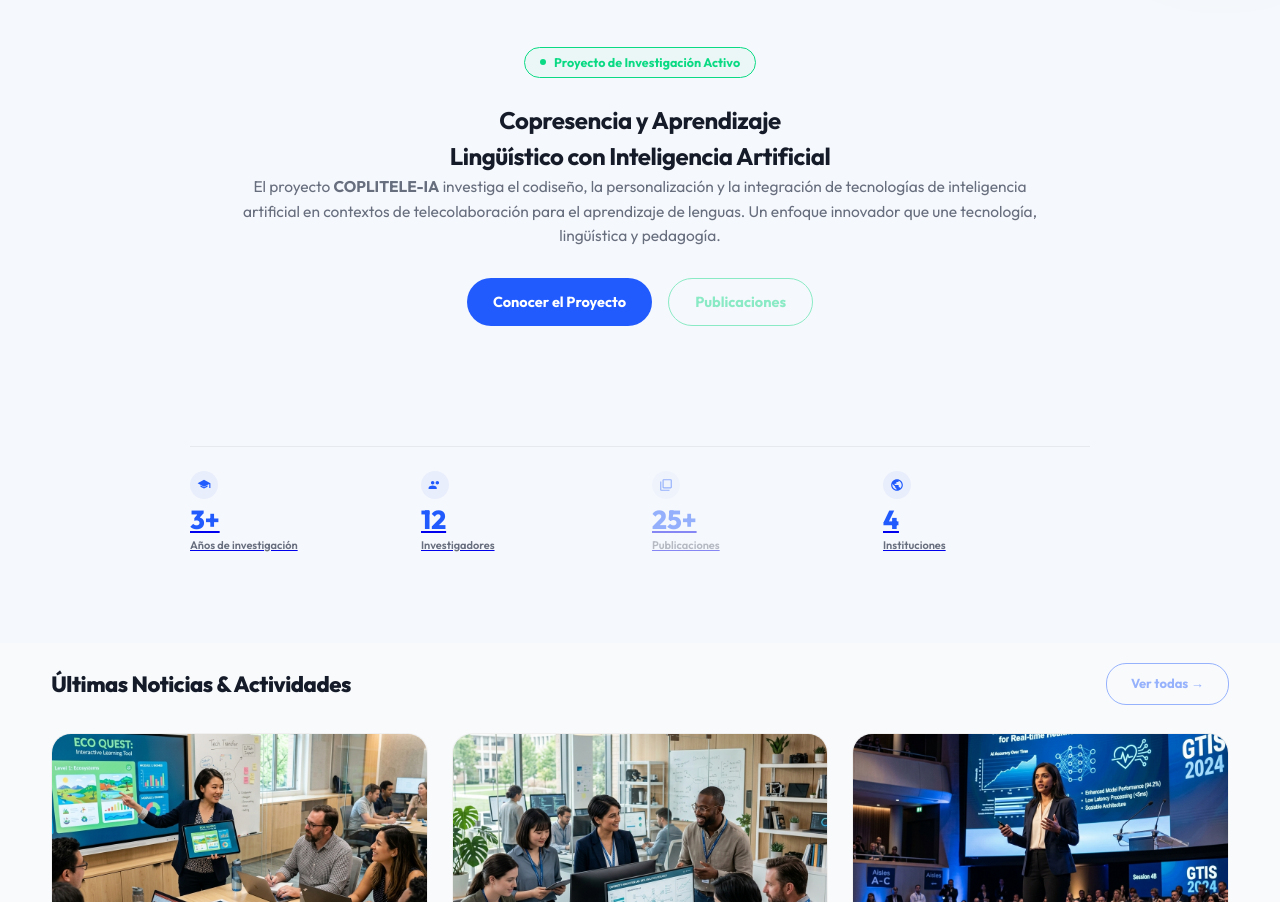
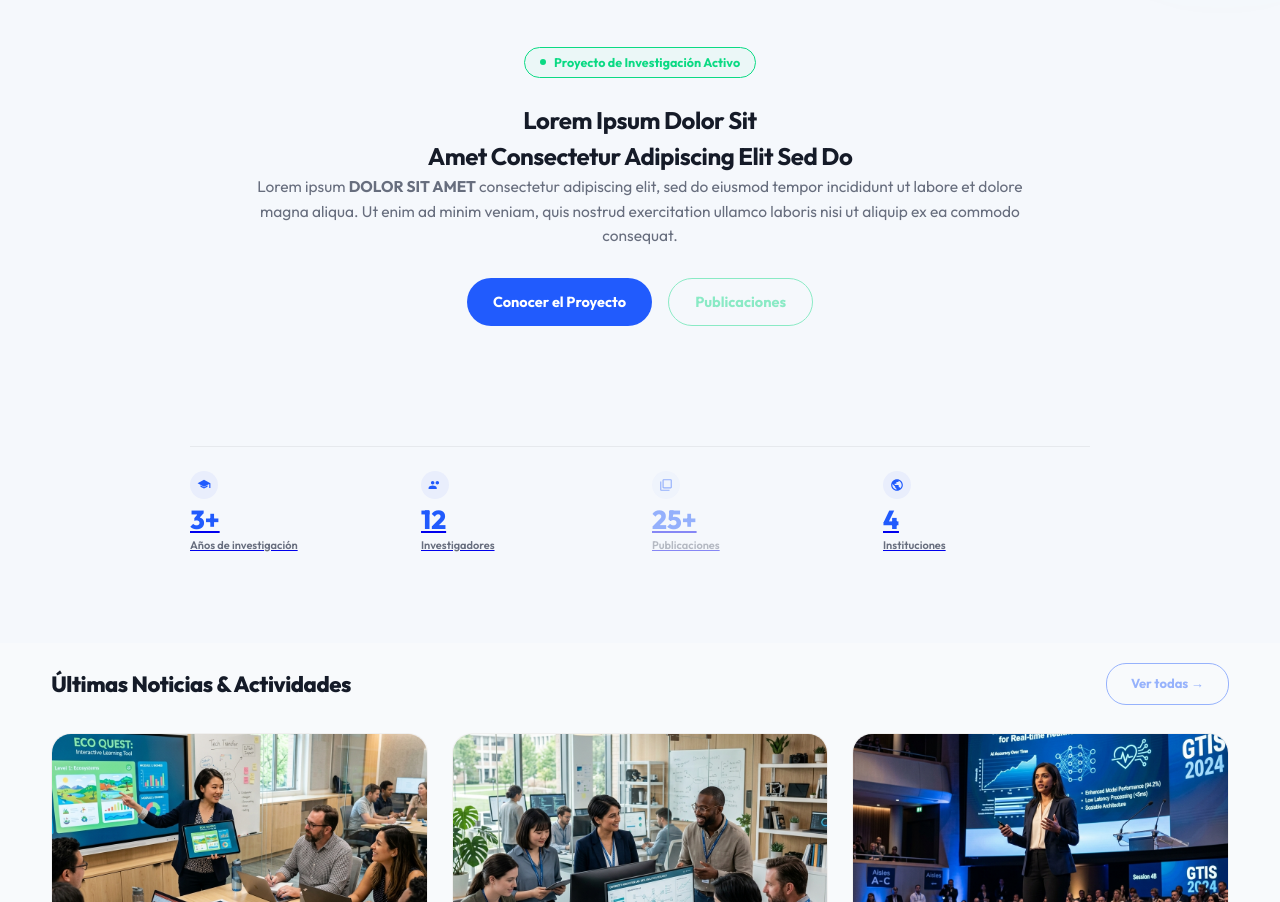
Before and after one commit to albertorbital/Coplitele-IA, a website built with Vite: page index.html in a window 1280 px wide. Shown: the part 863-1765 px from the top of the page. Built offline with nearby package versions, Linux system fonts and the light colour scheme.

Commit message:
Replace main hero title and description with Lorem Ipsum placeholder

```diff
--- a/index.html
+++ b/index.html
@@ -135,12 +135,12 @@
         <div class="hero-content">
           <span class="hero-pill-tag" data-i18n="hero_tag">Proyecto de Investigación Activo</span>
           <h1 id="hero-main-title">
-            <span class="h1-row-black">Copresencia y Aprendizaje</span>
-            <span class="h1-row-colored"><span class="blue-highlight">Lingüístico</span> con <span class="green-highlight">Inteligencia Artificial</span></span>
+            <span class="h1-row-black">Lorem Ipsum Dolor Sit</span>
+            <span class="h1-row-colored"><span class="blue-highlight">Amet Consectetur</span> Adipiscing <span class="green-highlight">Elit Sed Do</span></span>
           </h1>
 
           <p class="hero-desc" data-i18n="hero_desc">
-            El proyecto <strong>COPLITELE-IA</strong> investiga el codiseño, la personalización y la integración de tecnologías de inteligencia artificial en contextos de telecolaboración para el aprendizaje de lenguas. Un enfoque innovador que une tecnología, lingüística y pedagogía.
+            Lorem ipsum <strong>DOLOR SIT AMET</strong> consectetur adipiscing elit, sed do eiusmod tempor incididunt ut labore et dolore magna aliqua. Ut enim ad minim veniam, quis nostrud exercitation ullamco laboris nisi ut aliquip ex ea commodo consequat.
           </p>
 
           <div class="btn-group">
--- a/src/main.js
+++ b/src/main.js
@@ -424,7 +424,7 @@ const translations = {
     menu_publicaciones: "Producción Científica",
     menu_recursos: "Recursos",
     hero_tag: "Proyecto de Investigación Activo",
-    hero_desc: "El proyecto <strong>COPLITELE-IA</strong> investiga el codiseño, la personalización y la integración de tecnologías de inteligencia artificial en contextos de telecolaboración para el aprendizaje de lenguas. Un enfoque innovador que une tecnología, lingüística y pedagogía.",
+    hero_desc: "Lorem ipsum <strong>DOLOR SIT AMET</strong> consectetur adipiscing elit, sed do eiusmod tempor incididunt ut labore et dolore magna aliqua. Ut enim ad minim veniam, quis nostrud exercitation ullamco laboris nisi ut aliquip ex ea commodo consequat.",
     btn_conocer: "Conocer el Proyecto",
     btn_publicaciones: "Publicaciones",
     news_title: "Últimas Noticias & Actividades",
@@ -483,7 +483,7 @@ const translations = {
     menu_publicaciones: "Producció Científica",
     menu_recursos: "Recursos",
     hero_tag: "Projecte d'Investigació Actiu",
-    hero_desc: "El projecte <strong>COPLITELE-IA</strong> investiga el codisseny, la personalització i la integració de tecnologies d'intel·ligència artificial en contextos de telecolaboració per a l'aprenentatge de llengües. Un enfocament innovador que uneix tecnologia, lingüística i pedagogia.",
+    hero_desc: "Lorem ipsum <strong>DOLOR SIT AMET</strong> consectetur adipiscing elit, sed do eiusmod tempor incididunt ut labore et dolore magna aliqua. Ut enim ad minim veniam, quis nostrud exercitation ullamco laboris nisi ut aliquip ex ea commodo consequat.",
     btn_conocer: "Conèixer el Projecte",
     btn_publicaciones: "Publicacions",
     news_title: "Últimes Notícies & Activitats",
@@ -542,7 +542,7 @@ const translations = {
     menu_publicaciones: "Scientific Production",
     menu_recursos: "Resources",
     hero_tag: "Active Research Project",
-    hero_desc: "The <strong>COPLITELE-IA</strong> project investigates the co-design, personalization, and integration of artificial intelligence technologies in interlingual telecollaboration settings for language learning. An innovative approach uniting technology, linguistics, and pedagogy.",
+    hero_desc: "Lorem ipsum <strong>DOLOR SIT AMET</strong> consectetur adipiscing elit, sed do eiusmod tempor incididunt ut labore et dolore magna aliqua. Ut enim ad minim veniam, quis nostrud exercitation ullamco laboris nisi ut aliquip ex ea commodo consequat.",
     btn_conocer: "Explore Project",
     btn_publicaciones: "Publications",
     news_title: "Latest News & Activities",
```
